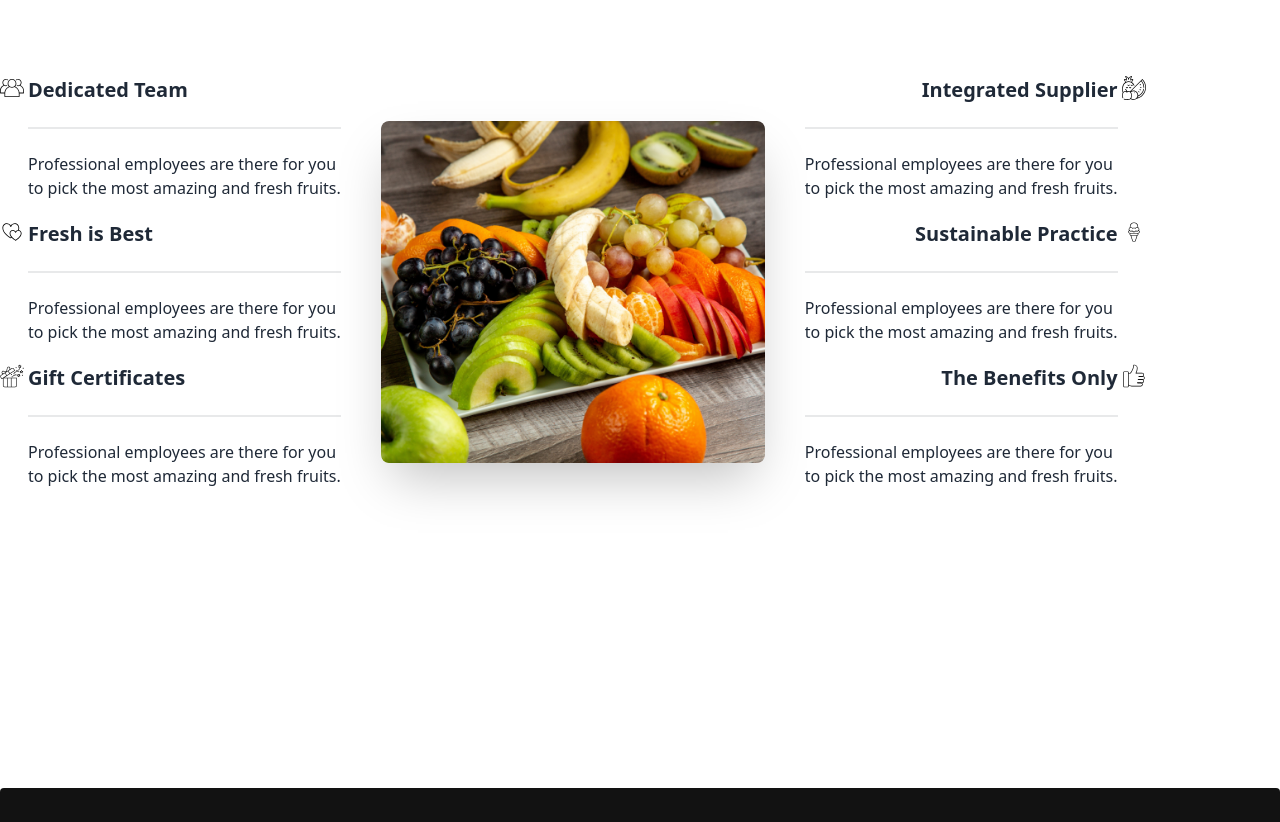
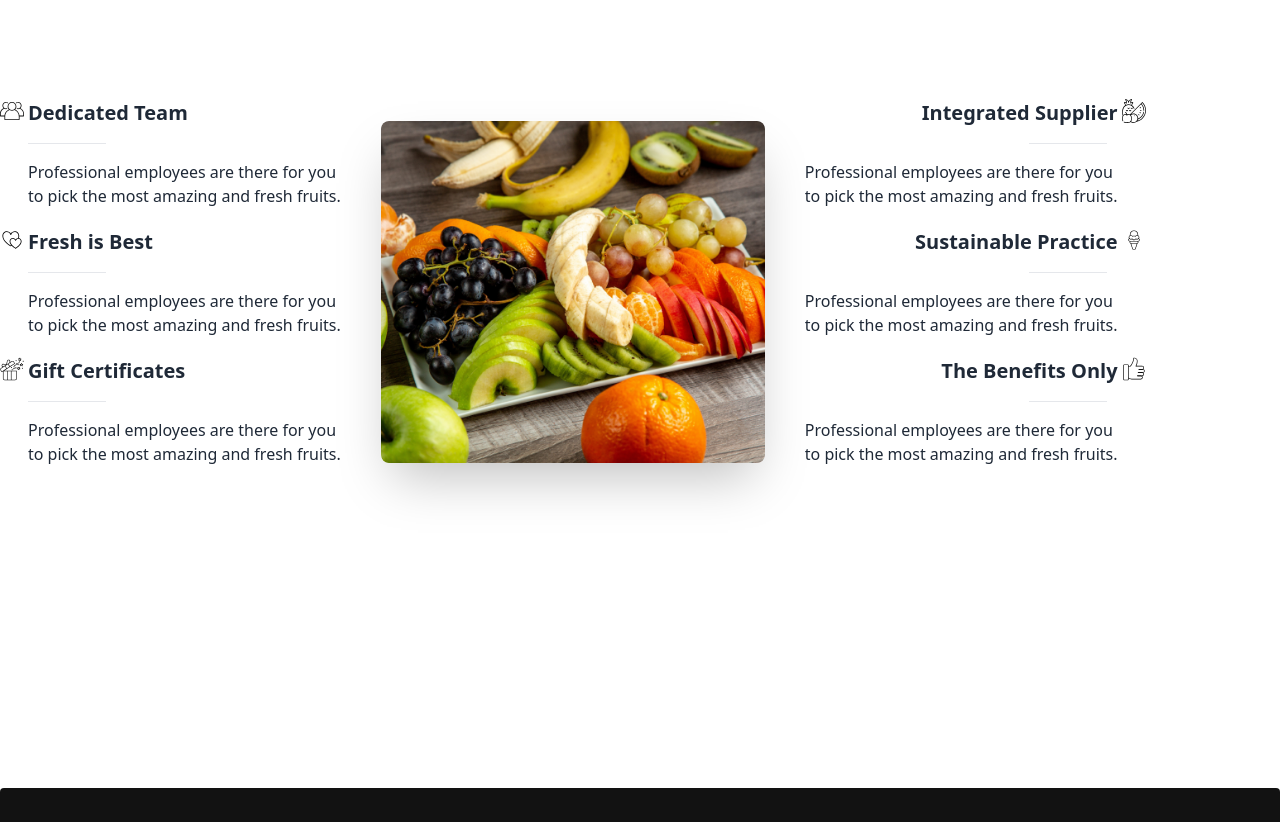
Before and after one commit to RiazMahmood6/fruit-brust, a plain HTML site: page index.html in a window 1280 px wide. Shown: the part 3160-3982 px from the top of the page. Drawn offline with nearby package versions, Linux system fonts and the light colour scheme.

Commit message:
Updated feature X and fixed bug Y

```diff
--- a/index.html
+++ b/index.html
@@ -331,7 +331,7 @@
                           <div class="card-actions justify-center">
 
 
-                            <button class="btn btn-ghost text-[#F85559] flex " onclick="my_modal_1.showModal()">
+                            <button class="btn btn-ghost text-[#F85559] flex " onclick="my_modal_2.showModal()">
                               Details
                               </button>
                               <dialog id="my_modal_2" class="modal">
@@ -389,7 +389,7 @@
                   <div class="card-actions justify-center">
 
 
-                    <button class="btn btn-ghost text-[#F85559] flex " onclick="my_modal_1.showModal()">
+                    <button class="btn btn-ghost text-[#F85559] flex " onclick="my_modal_3.showModal()">
                       Details
                       </button>
                       <dialog id="my_modal_3" class="modal">
@@ -448,7 +448,7 @@
 
 
 
-                    <button class="btn btn-ghost text-[#F85559] flex " onclick="my_modal_1.showModal()">
+                    <button class="btn btn-ghost text-[#F85559] flex " onclick="my_modal_4.showModal()">
                       Details
                       </button>
                       <dialog id="my_modal_4" class="modal">
@@ -770,7 +770,7 @@
                   </div>
                   <div>
                   <h3 class="mb: 12 text-xl font-bold text-start">Dedicated Team</h3>
-                  <div class="divider"></div>
+                  <hr class="w-[25%] max-h-2 my-4 dark:bg-gray-700">
                   <p class="mb-5 text-start">Professional employees are there for you <br>to pick
                     the most amazing and fresh fruits.</p>
                   </div>
@@ -786,7 +786,7 @@
                   </div>
                   <div>
                   <h3 class="mb: 12 text-xl font-bold text-start">Fresh is Best</h3>
-                  <div class="divider"></div>
+                  <hr class="w-[25%] max-h-2 my-4 bg-black">
                   <p class="mb-5 text-start">Professional employees are there for you <br>to pick
                     the most amazing and fresh fruits.</p>
                   </div>
@@ -819,7 +819,7 @@
                   </div>
                   <div>
                   <h3 class="mb: 12 text-xl font-bold text-start">Gift Certificates</h3>
-                  <div class="divider"></div>
+                  <hr class="w-[25%] max-h-2 my-4 bg-black">
                   <p class="mb-5 text-start">Professional employees are there for you <br>to pick
                     the most amazing and fresh fruits.</p>
                   </div>
@@ -880,7 +880,7 @@
 
                       <div>
                       <h3 class="mb: 12 text-xl font-bold text-end">Integrated Supplier</h3>
-                      <div class="divider"></div>
+                      <hr class="w-[25%] max-h-2 my-4 dark:bg-gray-700 ml-56">
                       <p class="mb-5 text-start">Professional employees are there for you <br>to pick
                         the most amazing and fresh fruits.</p>
                       </div>
@@ -914,7 +914,7 @@
 
                       <div>
                       <h3 class="mb: 12 text-xl font-bold text-end">Sustainable Practice</h3>
-                      <div class="divider"></div>
+                      <hr class="w-[25%] max-h-2 my-4 bg-black ml-56">
                       <p class="mb-5 text-start">Professional employees are there for you <br>to pick
                         the most amazing and fresh fruits.</p>
                       </div>
@@ -933,7 +933,7 @@
 
                       <div>
                       <h3 class="mb: 12 text-xl font-bold text-end">The Benefits Only</h3>
-                      <div class="divider"></div>
+                      <hr class="w-[25%] max-h-2 my-4 bg-black ml-56">
                       <p class="mb-5 text-start">Professional employees are there for you <br>to pick
                         the most amazing and fresh fruits.</p>
                       </div>
```
